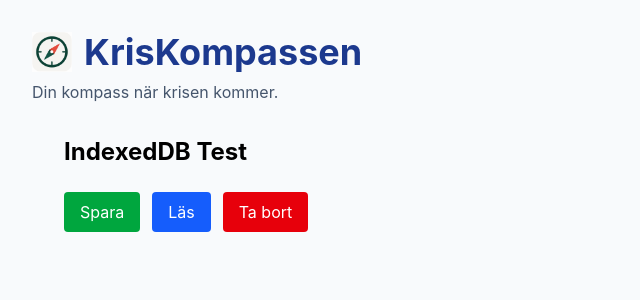
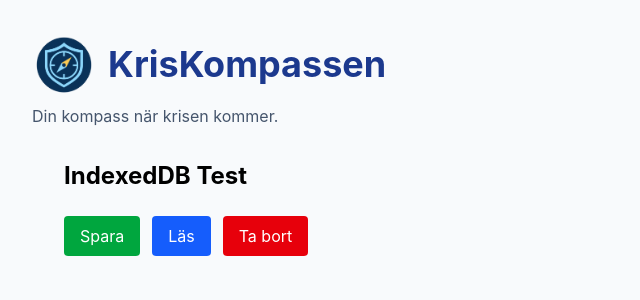
Before and after one commit to mahtabb90/Kriskompassen, a React (Vite) app in the folder frontend/: page / in a window 1280 px wide. Shown: the top 300 px of the page, without its empty margins (0-640 px from the left). Built offline with nearby package versions, Linux system fonts and the light colour scheme.

Commit message:
Update Kriskompassen logo

```diff
--- a/frontend/index.html
+++ b/frontend/index.html
@@ -3,8 +3,8 @@
   <head>
     <meta charset="UTF-8" />
 
-    <link rel="icon" type="image/svg+xml" href="/favicon.svg" />
-    <link rel="apple-touch-icon" href="/apple-touch-icon.png" />
+    <link rel="icon" type="image/png" href="/kriskompassen-logo.png" />
+    <link rel="apple-touch-icon" href="/kriskompassen-logo.png" />
 
     <meta
       name="viewport"
--- a/frontend/src/App.tsx
+++ b/frontend/src/App.tsx
@@ -5,9 +5,9 @@ function App() {
     <main className="min-h-screen bg-slate-50 p-8">
       <h1 className="flex items-center gap-3 text-4xl font-bold text-blue-900">
         <img
-          src="/icon-512.png"
-          alt=""
-          className="h-10 w-10"
+          src="/kriskompassen-logo.png"
+          alt="Kriskompassen logo"
+          className="h-12 w-auto sm:h-16"
         />
 
         KrisKompassen
```
Also changed, not shown: frontend/public/kriskompassen-logo.png (added).
